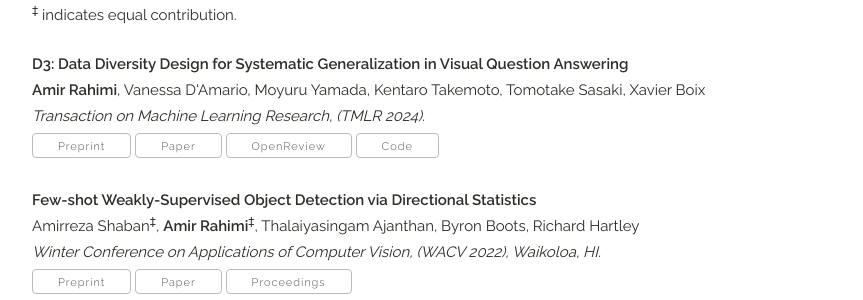
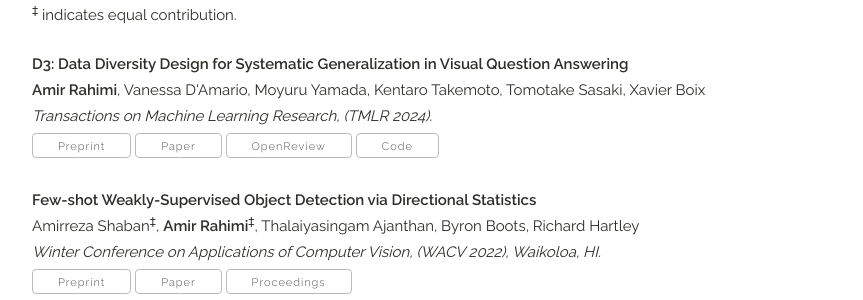
Before and after one commit to rahimi-amir/rahimi-amir.github.io, a Jekyll site: the page built from index.html, in a window 1280 px wide. Shown: the part 817-1117 px from the top of the page, without its empty margins (208-1071 px from the left). Built offline with Jekyll 4.4.1, drawn with Linux system fonts in a browser that asks for light colours; a style sheet for code colours, icons or effects is not loaded.

Commit message:
Update publications.yaml

```diff
--- a/_data/publications.yaml
+++ b/_data/publications.yaml
@@ -1,7 +1,7 @@
 papers:
   - title: "D3: Data Diversity Design for Systematic Generalization in Visual Question Answering"
     authors: "<b>Amir Rahimi</b>, Vanessa D'Amario, Moyuru Yamada, Kentaro Takemoto, Tomotake Sasaki, Xavier Boix"
-    venue: "Transaction on Machine Learning Research, (TMLR 2024)."
+    venue: "Transactions on Machine Learning Research, (TMLR 2024)."
     preprint: "https://arxiv.org/abs/2309.08798"
     openreview_website: "https://openreview.net/forum?id=ZAin13msOp"
     paper_pdf: "https://openreview.net/pdf?id=ZAin13msOp"
```
